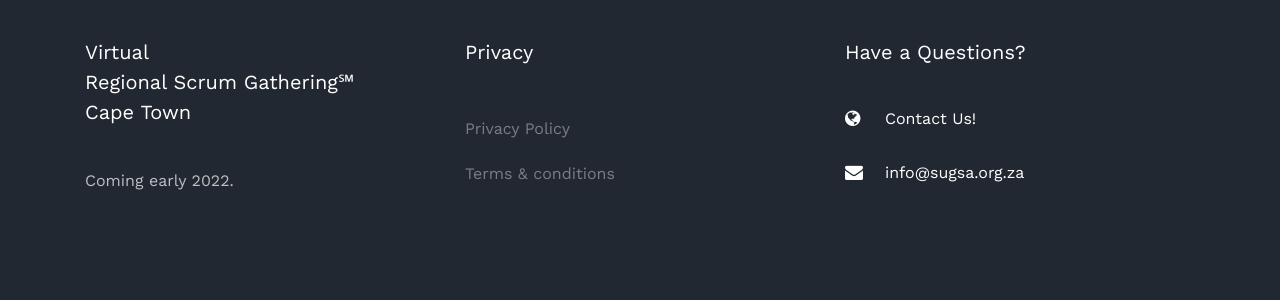
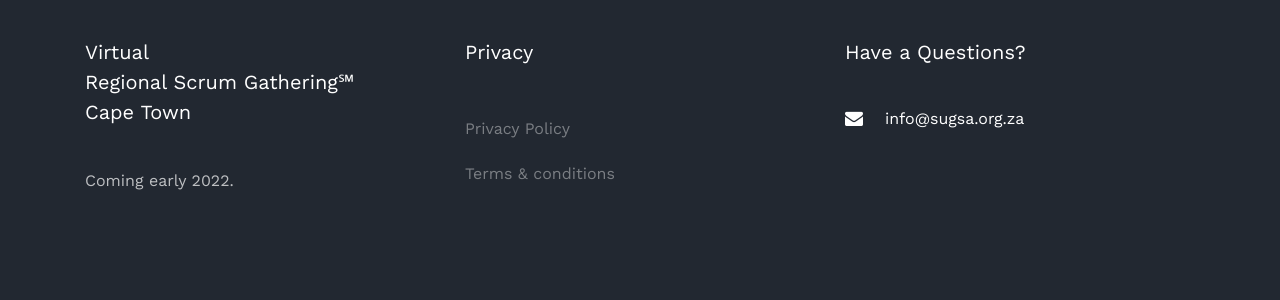
Before and after one commit to SUGSA/sugsa-test.github.io, a Jekyll site: the page built from index.html, in a window 1280 px wide. Shown: the part 975-1275 px from the top of the page. Built offline with Jekyll 4.4.1, drawn with Linux system fonts in a browser that asks for light colours; some web fonts are replaced.

Commit message:
Update footer.html

```diff
--- a/_includes/footer.html
+++ b/_includes/footer.html
@@ -40,9 +40,9 @@
             <h2 class="ftco-heading-2">Have a Questions?</h2>
             <div class="block-23 mb-3">
               <ul>
-                <li><a href="contact.html"><span class="icon icon-globe"></span><span class="text">Contact
+                <!-- <li><a href="contact.html"><span class="icon icon-globe"></span><span class="text">Contact
                       Us!</span></a>
-                </li>
+                </li> -->
                 <li><a href="mailto:info@sugsa.org.za?subject=SGZA Website Query: "><span
                       class="icon icon-envelope"></span><span class="text">info@sugsa.org.za</span></a></li>
               </ul>
```
